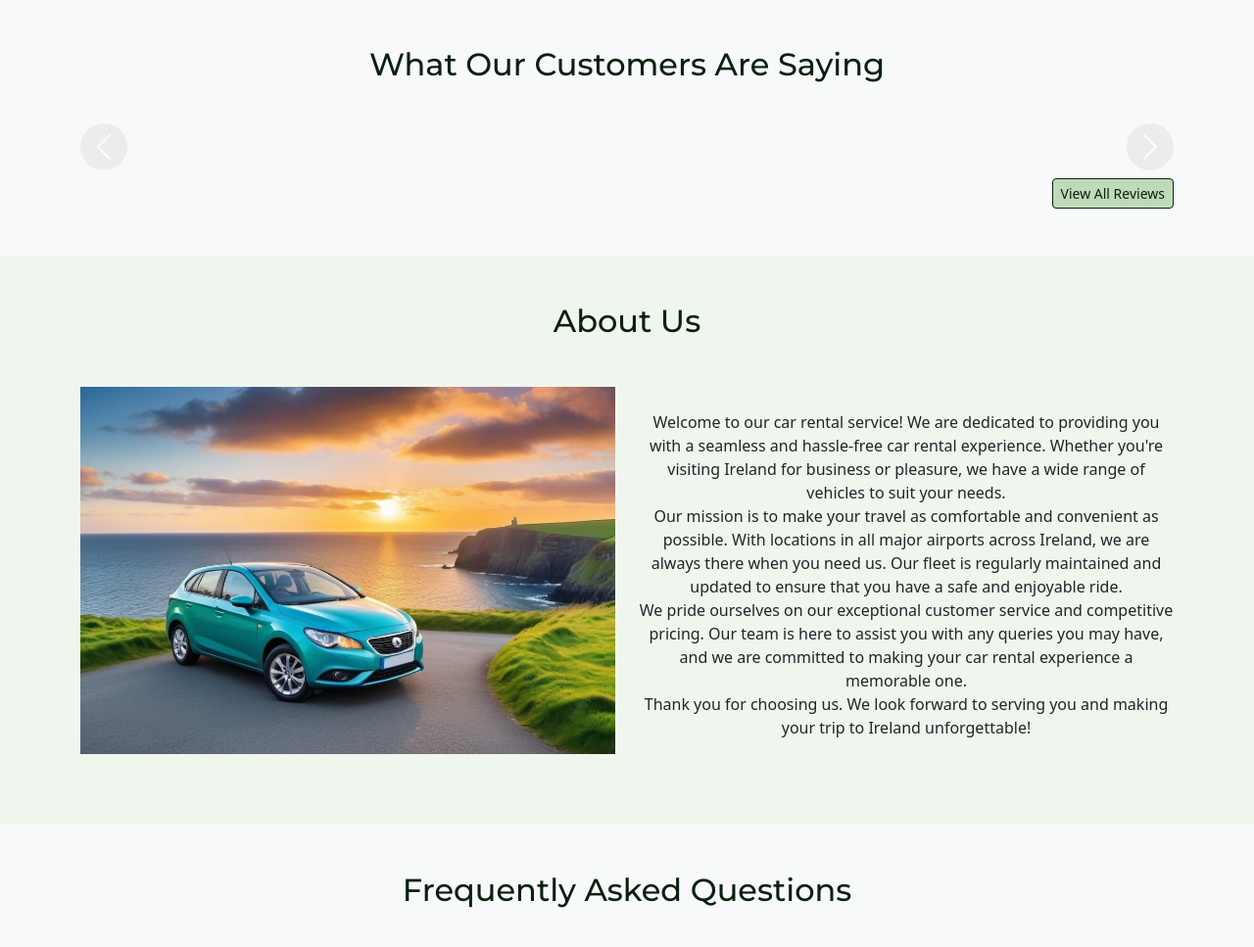
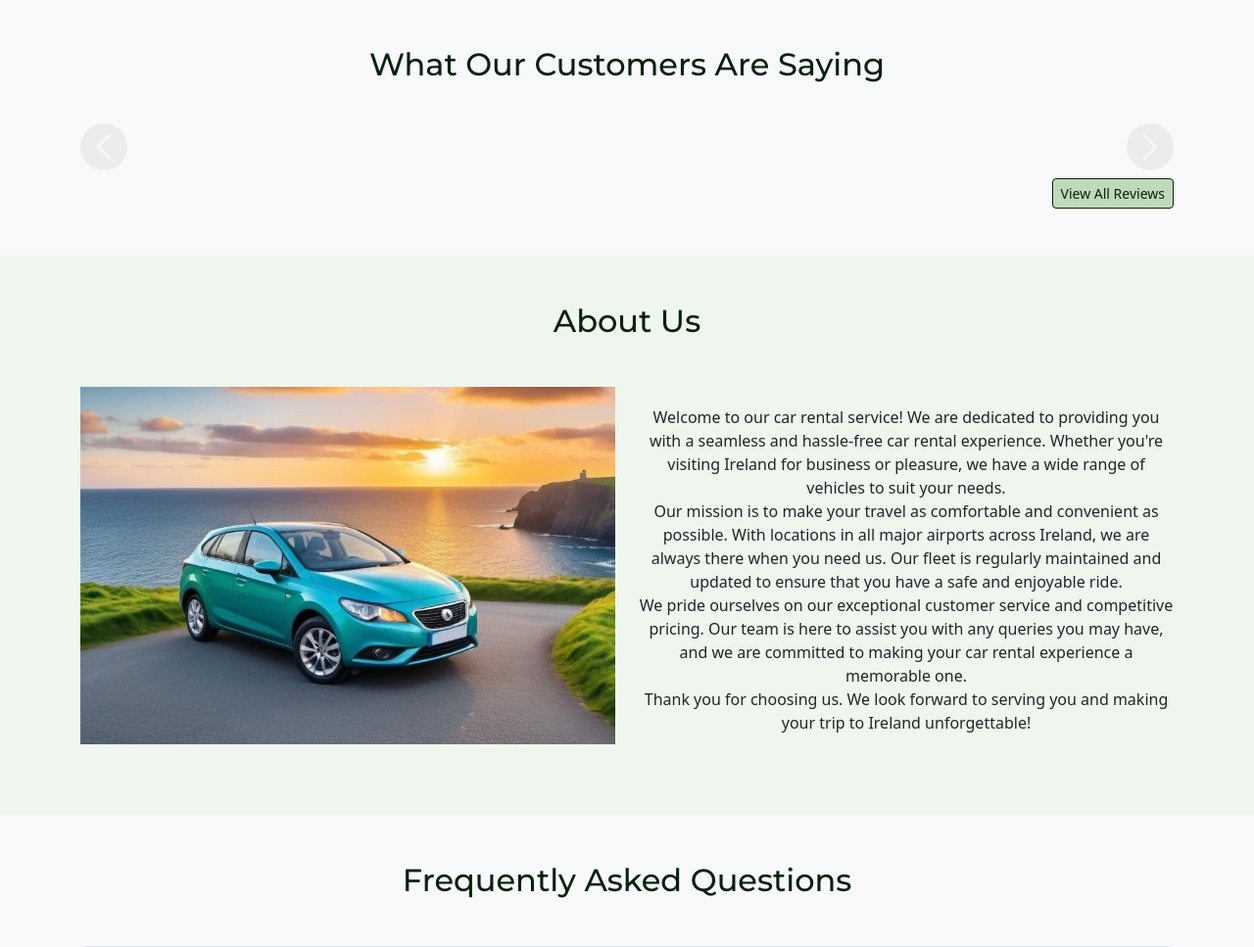
Before and after one commit to OleksiiKova/rent-car-ireland, a Django app: page / in a window 1280 px wide. Shown: the part 1262-2229 px from the top of the page at 98% size. Run offline with Django 4.2, Linux system fonts and the light colour scheme; some libraries are stand-ins or nearby versions.

Commit message:
Squoosh images to reduce the size

```diff
--- a/userprofile/templates/userprofile/home.html
+++ b/userprofile/templates/userprofile/home.html
@@ -206,7 +206,7 @@
             <div class="row">
                 <!-- About Us Image -->
                 <div class="col-md-6 d-flex align-items-center">
-                    <img src="{% static 'images/about-us.jpg' %}" class="img-fluid mb-4" alt="About Us">
+                    <img src="{% static 'images/about-us.webp' %}" class="img-fluid mb-4" alt="About Us">
                 </div>
                 <!-- About Us Text -->
                 <div class="col-md-6 d-flex align-items-center">
```
Also changed, not shown: README.md, static/images/about-us.jpg, static/images/about-us.webp, 2 other files.
